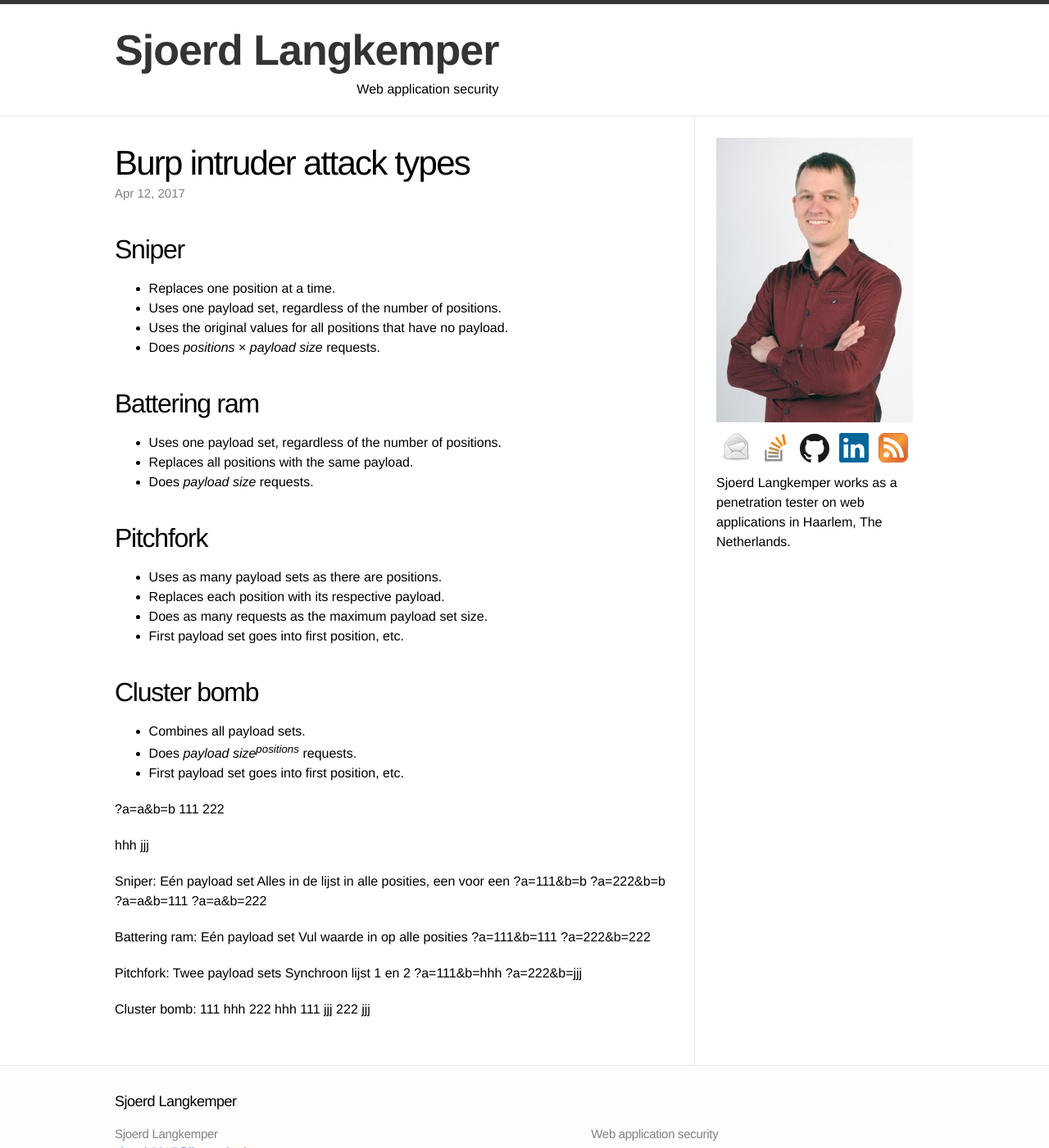
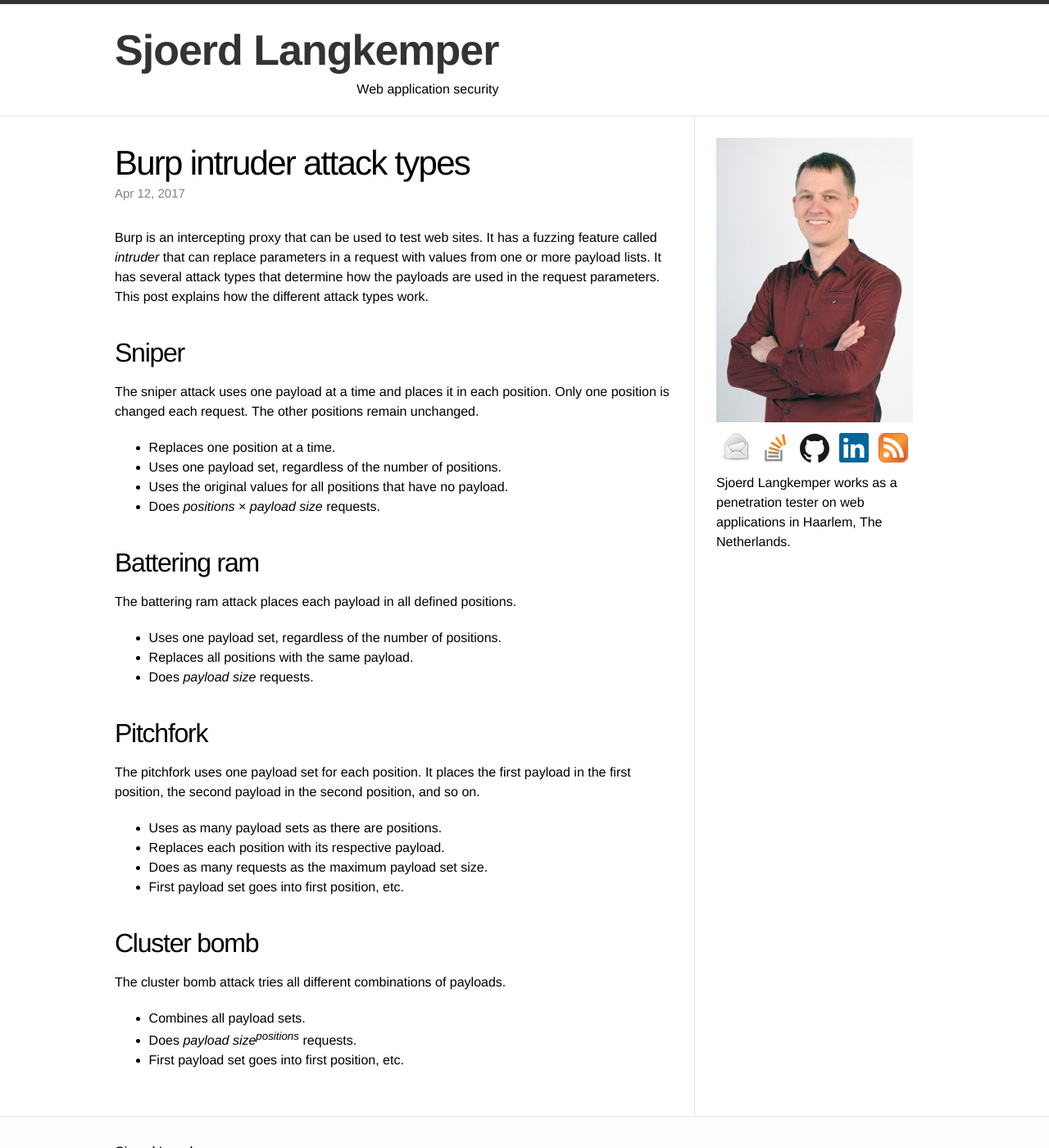
Before and after one commit to Sjord/Sjord.github.io, a Jekyll site: the page built from _posts/2017-03-02-burp-intruder-attack-types.md, in a window 1280 px wide and 1400 px high. Shown: the whole window at 82% size. Built offline with Jekyll 4.4.1, drawn with Linux system fonts in a browser that asks for light colours.

Commit message:
Write something on each attack type

```diff
--- a/_posts/2017-03-02-burp-intruder-attack-types.md
+++ b/_posts/2017-03-02-burp-intruder-attack-types.md
@@ -5,7 +5,11 @@
 date: 2017-04-12
 ---
 
+Burp is an intercepting proxy that can be used to test web sites. It has a fuzzing feature called *intruder* that can replace parameters in a request with values from one or more payload lists. It has several attack types that determine how the payloads are used in the request parameters. This post explains how the different attack types work.
+
 ## Sniper
+
+The sniper attack uses one payload at a time and places it in each position. Only one position is changed each request. The other positions remain unchanged.
 
 * Replaces one position at a time.
 * Uses one payload set, regardless of the number of positions.
@@ -14,11 +18,15 @@
 
 ## Battering ram
 
+The battering ram attack places each payload in all defined positions.
+
 * Uses one payload set, regardless of the number of positions.
 * Replaces all positions with the same payload.
 * Does *payload size* requests.
 
 ## Pitchfork
+
+The pitchfork uses one payload set for each position. It places the first payload in the first position, the second payload in the second position, and so on.
 
 * Uses as many payload sets as there are positions.
 * Replaces each position with its respective payload.
@@ -27,39 +35,8 @@
 
 ## Cluster bomb
 
+The cluster bomb attack tries all different combinations of payloads.
+
 * Combines all payload sets.
 * Does *payload size*<sup>*positions*</sup> requests.
 * First payload set goes into first position, etc.
-
-?a=a&b=b
-111
-222
-
-hhh
-jjj
-
-Sniper:
-Eén payload set
-Alles in de lijst in alle posities, een voor een
-?a=111&b=b
-?a=222&b=b
-?a=a&b=111
-?a=a&b=222
-
-Battering ram:
-Eén payload set
-Vul waarde in op alle posities
-?a=111&b=111
-?a=222&b=222
-
-Pitchfork:
-Twee payload sets
-Synchroon lijst 1 en 2
-?a=111&b=hhh
-?a=222&b=jjj
-
-Cluster bomb:
-111 hhh
-222 hhh
-111 jjj
-222 jjj
```
